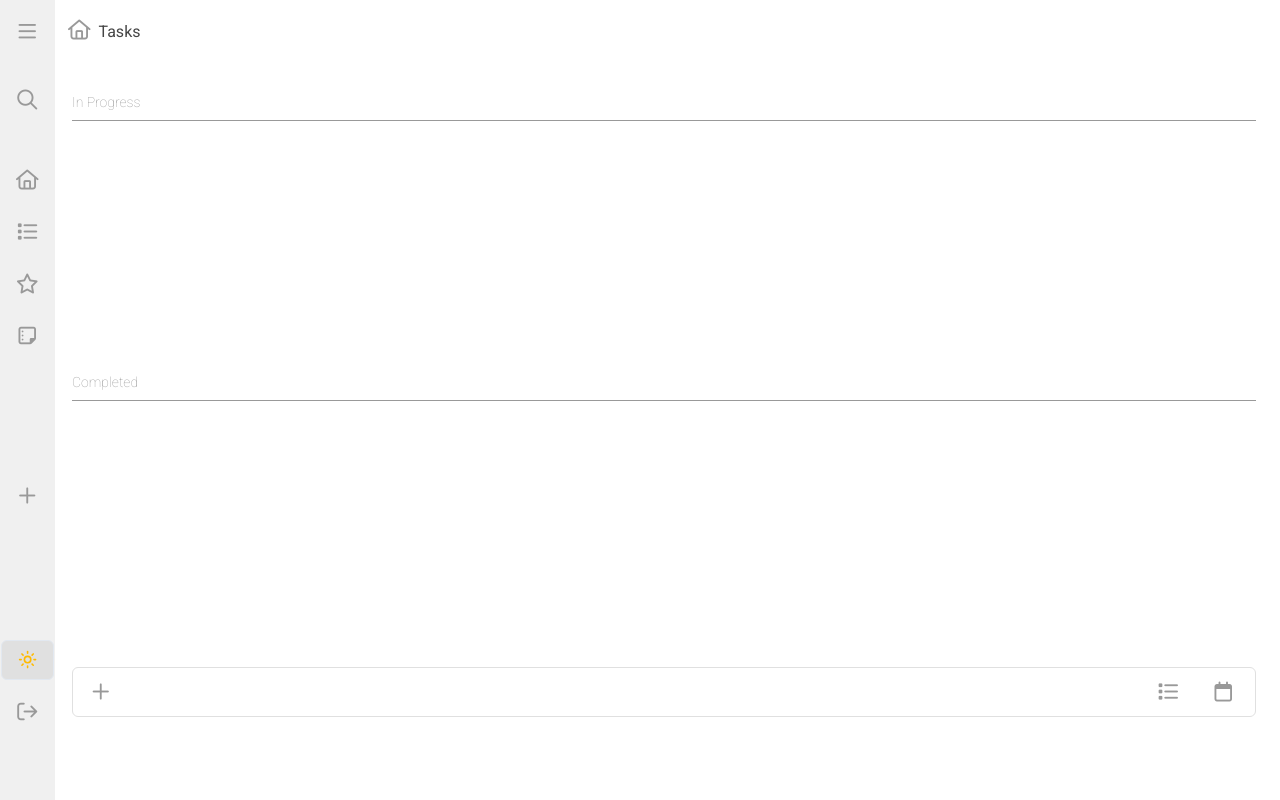
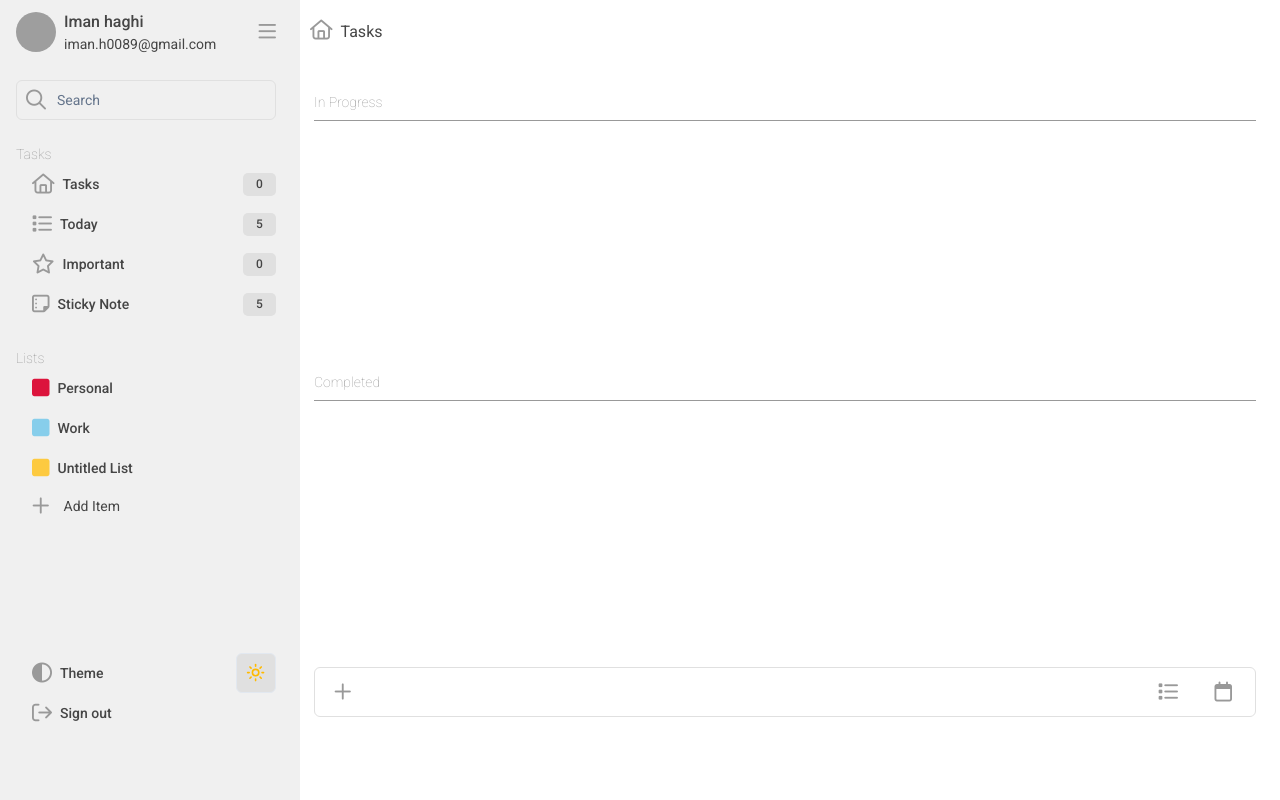
Before and after one commit to imanh79/Task-Management, a Next.js app: page / in a window 1280 px wide. Built offline with nearby package versions, Linux system fonts and the light colour scheme; grey boxes are pictures that could not be loaded.

Commit message:
deployed3

```diff
--- a/app/page.tsx
+++ b/app/page.tsx
@@ -4,7 +4,7 @@ import Sidebar from "@/components/sidebars/sidebar";
 export default function Home() {
   return (
     <div className={`grid grid-cols-[auto,1fr,1fr]  relative  overflow-clip`}>
-      <section className="col-start-1 col-end-2    ">
+      <section className="col-start-1 col-end-2 ">
         <Sidebar />
       </section>
       <section className="col-start-2 col-end-4    overflow-clip">
--- a/app/provider.tsx
+++ b/app/provider.tsx
@@ -27,7 +27,7 @@ const list: List[] = [
 ];
 export const ThemeProvider = ({ children, ...props }: ThemeProviderProps) => {
   // toggle menu
-  const [toggle, settoggle] = useState(true);
+  const [toggle, settoggle] = useState(false);
   // toggle star
   const [togglestar, settogglestar] = useState(true);
   // toggle right side menu
--- a/components/main/main-important.tsx
+++ b/components/main/main-important.tsx
@@ -29,7 +29,7 @@ const MainImportant = () => {
     const updatedTodos = todos.filter((item) => item.id !== id);
     setTodos(updatedTodos);
 
-    console.log(tasktodo);
+
   };
   const handleClick = () => {
     setclosecalendar(false);
--- a/components/main/main-sticky.tsx
+++ b/components/main/main-sticky.tsx
@@ -29,7 +29,7 @@ const Mainsticky = () => {
     const updatedTodos = todos.filter((item) => item.id !== id);
     setTodos(updatedTodos);
 
-    console.log(tasktodo);
+
   };
   const handleClick = () => {
     setclosecalendar(false);
--- a/components/main/main.tsx
+++ b/components/main/main.tsx
@@ -39,14 +39,16 @@ const Main = () => {
   };
   const handleClick = () => {
     setclosecalendar(false);
-    settoggle(true);
+    // settoggle(true);
   };
   const handleClickright = () => {
     setclosecalendar(false);
   };
   return (
     <div
-      className={`grid grid-rows-[auto,auto,auto,1fr,auto] grid-cols-[1fr,auto,auto,auto] h-full relative overflow-clip pl-12`}
+      className={`grid grid-rows-[auto,auto,auto,1fr,auto] grid-cols-[1fr,auto,auto,auto] h-full relative overflow-clip pl-12 ${
+        !toggle ? "pl-[290px]" : "pl-12"
+      }`}
     >
       <div className="bg-bgside fixed bottom-0 left-0 top-0 z-20">
         {toggle ? <Navmobile /> : ""}
--- a/components/sidebars/sidebar.tsx
+++ b/components/sidebars/sidebar.tsx
@@ -40,7 +40,7 @@ const Sidebar = () => {
 
   useEffect(() => {
     if (pathname) {
-      settoggle(true);
+      // settoggle(true);
     }
   }, [pathname]);
 
@@ -115,7 +115,7 @@ const Sidebar = () => {
 
   return (
     <div
-      className={`transform bg-bgside duration-500 ease-in-out overflow-clip z-30 fixed top-0 bottom-0 ${
+      className={`transform bg-bgside w-screen duration-500 ease-in-out overflow-clip z-30 fixed top-0 bottom-0 ${
         toggle ? "-translate-x-full" : "translate-x-0"
       }  sm:w-[300px] p-2 pr-2 pl-4`}
     >
```
Also changed, not shown: components/sidebars/rightside.tsx (+5 -7 lines), components/ui-customize/Navtoggle-menu.tsx (+1 -6 lines).
